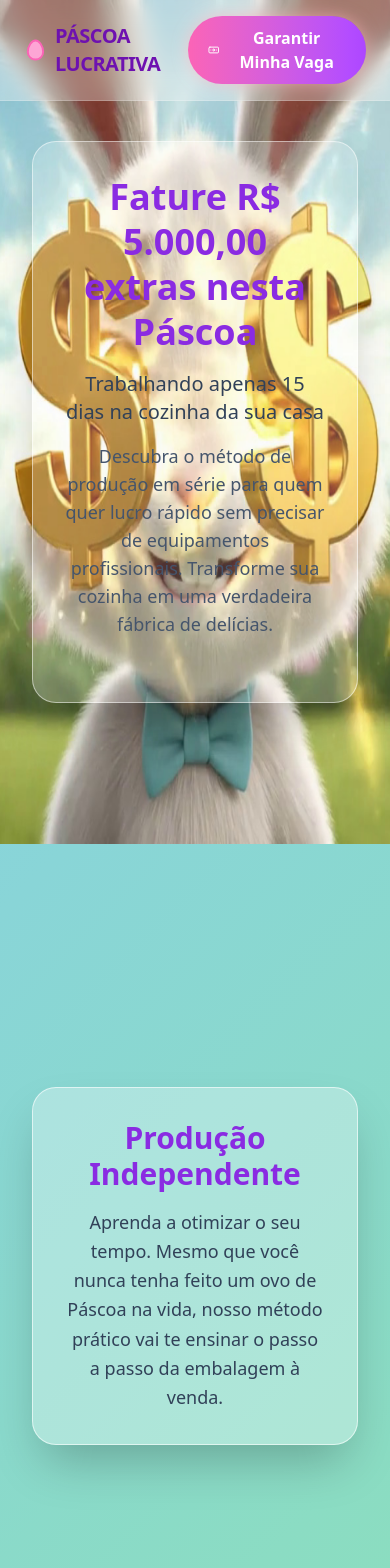
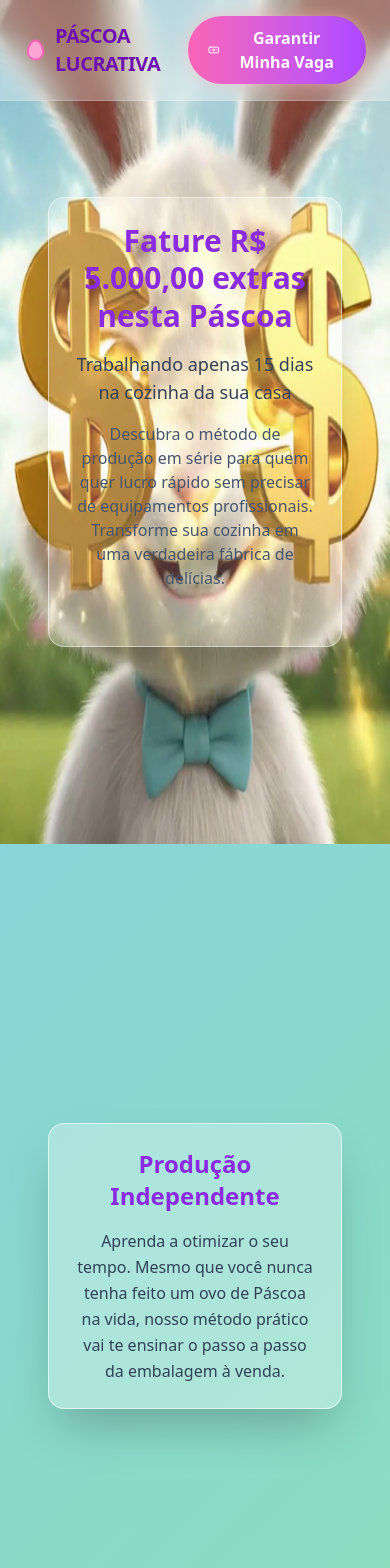
Before and after one commit to glauberfabc/pascoa2, a Next.js app: page / in a window 390 px wide. Shown: the top 1568 px of the page. Built offline with nearby package versions, Linux system fonts and the light colour scheme.

Commit message:
Ajuste de responsividade mobile nos cards e fontes

```diff
--- a/src/app/page.tsx
+++ b/src/app/page.tsx
@@ -31,12 +31,12 @@ export default function Home() {
         <div className="relative z-20">
           {/* Hero / Section 1 */}
           <section id="comece-agora" className="h-screen flex items-center justify-center md:justify-start px-8 md:px-24">
-            <div className="max-w-md backdrop-blur-sm bg-white/20 p-8 rounded-3xl border border-white/50 shadow-2xl mix-blend-lighten text-center md:text-left">
+            <div className="max-w-[90%] md:max-w-md backdrop-blur-sm bg-white/20 p-6 md:p-8 rounded-2xl md:rounded-3xl border border-white/50 shadow-2xl mix-blend-lighten text-center md:text-left">
               <motion.h1
                 initial={{ opacity: 0, y: 30 }}
                 animate={{ opacity: 1, y: 0 }}
                 transition={{ duration: 0.8 }}
-                className="text-4xl md:text-5xl font-black mb-4 leading-tight"
+                className="text-3xl md:text-5xl font-black mb-4 leading-tight"
                 style={{ color: activeProduct.textColor }}
               >
                 {activeProduct.name}
@@ -45,7 +45,7 @@ export default function Home() {
                 initial={{ opacity: 0, y: 30 }}
                 animate={{ opacity: 1, y: 0 }}
                 transition={{ duration: 0.8, delay: 0.2 }}
-                className="text-xl font-medium text-slate-700 opacity-90 mb-4"
+                className="text-lg md:text-xl font-medium text-slate-700 opacity-90 mb-4"
               >
                 {activeProduct.subName}
               </motion.p>
@@ -53,21 +53,20 @@ export default function Home() {
                 initial={{ opacity: 0, y: 30 }}
                 animate={{ opacity: 1, y: 0 }}
                 transition={{ duration: 0.8, delay: 0.4 }}
-                className="text-lg text-slate-600 mb-8"
+                className="text-base md:text-lg text-slate-600 mb-8"
               >
                 {activeProduct.section1.description}
               </motion.p>
-
             </div>
           </section>
 
           {/* Section 2 */}
           <section id="producao" className="h-screen flex items-center justify-center md:justify-end px-8 md:px-24">
-            <div className="max-w-md backdrop-blur-sm bg-white/30 p-8 rounded-3xl border border-white/60 shadow-2xl mix-blend-lighten text-center md:text-right">
-              <h2 className="text-3xl md:text-5xl font-bold mb-4" style={{ color: activeProduct.textColor }}>
+            <div className="max-w-[90%] md:max-w-md backdrop-blur-sm bg-white/30 p-6 md:p-8 rounded-2xl md:rounded-3xl border border-white/60 shadow-2xl mix-blend-lighten text-center md:text-right">
+              <h2 className="text-2xl md:text-5xl font-bold mb-4" style={{ color: activeProduct.textColor }}>
                 {activeProduct.section2.title}
               </h2>
-              <p className="text-lg text-slate-700 leading-relaxed">
+              <p className="text-base md:text-lg text-slate-700 leading-relaxed">
                 {activeProduct.section2.description}
               </p>
             </div>
@@ -75,11 +74,11 @@ export default function Home() {
 
           {/* Section 3 */}
           <section id="lucro" className="h-screen flex items-center justify-center md:justify-start px-8 md:px-24">
-            <div className="max-w-md backdrop-blur-sm bg-white/30 p-8 rounded-3xl border border-white/60 shadow-2xl mix-blend-lighten text-center md:text-left">
-              <h2 className="text-3xl md:text-5xl font-bold mb-4" style={{ color: activeProduct.textColor }}>
+            <div className="max-w-[90%] md:max-w-md backdrop-blur-sm bg-white/30 p-6 md:p-8 rounded-2xl md:rounded-3xl border border-white/60 shadow-2xl mix-blend-lighten text-center md:text-left">
+              <h2 className="text-2xl md:text-5xl font-bold mb-4" style={{ color: activeProduct.textColor }}>
                 {activeProduct.section3.title}
               </h2>
-              <p className="text-lg text-slate-700 leading-relaxed">
+              <p className="text-base md:text-lg text-slate-700 leading-relaxed">
                 {activeProduct.section3.description}
               </p>
             </div>
@@ -87,16 +86,16 @@ export default function Home() {
 
           {/* Section 4 */}
           <section className="h-screen flex items-center justify-center px-4 md:px-12">
-            <div className="max-w-2xl text-center backdrop-blur-md bg-white/40 p-10 rounded-3xl border border-white/80 shadow-[0_0_50px_rgba(255,255,255,0.4)]">
-              <h2 className="text-4xl md:text-6xl font-black mb-6" style={{ color: activeProduct.textColor }}>
+            <div className="max-w-[95%] md:max-w-2xl text-center backdrop-blur-md bg-white/40 p-6 md:p-10 rounded-2xl md:rounded-3xl border border-white/80 shadow-[0_0_50px_rgba(255,255,255,0.4)]">
+              <h2 className="text-3xl md:text-6xl font-black mb-6" style={{ color: activeProduct.textColor }}>
                 {activeProduct.section4.title}
               </h2>
-              <p className="text-xl md:text-2xl text-slate-700 mb-8 max-w-xl mx-auto">
+              <p className="text-lg md:text-2xl text-slate-700 mb-8 max-w-xl mx-auto">
                 {activeProduct.section4.description}
               </p>
 
               <div className="flex justify-center mt-8">
-                <button className="px-10 py-4 rounded-full font-bold shadow-xl text-xl transition-transform hover:scale-105 bg-gradient-to-r from-pink-400 to-purple-500 text-white animate-pulse hover:animate-none hover:shadow-[0_0_30px_rgba(255,182,193,0.8)]">
+                <button className="px-8 md:px-10 py-3 md:py-4 rounded-full font-bold shadow-xl text-lg md:text-xl transition-transform hover:scale-105 bg-gradient-to-r from-pink-400 to-purple-500 text-white animate-pulse hover:animate-none hover:shadow-[0_0_30px_rgba(255,182,193,0.8)]">
                   Quero Começar Agora
                 </button>
               </div>
```
